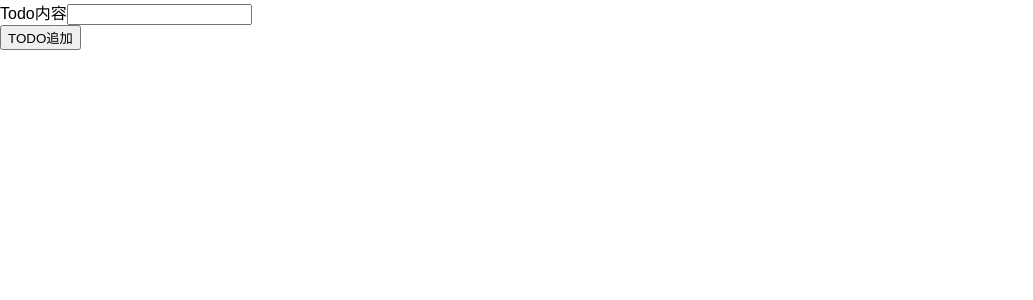
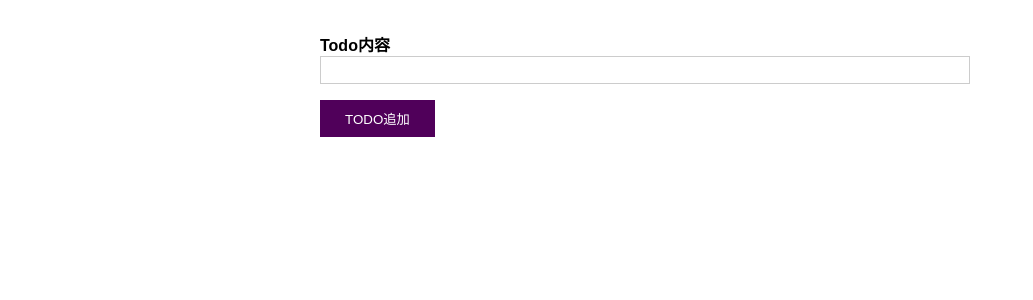
Before and after one commit to jp-knj/study_TypeScript, a React (Create React App) app in the folder 03_react-app/: page / in a window 1280 px wide. Shown: the top 300 px of the page, without its empty margins (0-1033 px from the left). Built offline with nearby package versions, Linux system fonts and the light colour scheme.

Commit message:
スタイルの追加

```diff
--- /dev/null
+++ b/03_react-app/src/components/NewTodo.css
@@ -0,0 +1,47 @@
+form {
+  width: 90%;
+  max-width: 40rem;
+  margin: 2rem auto;
+}
+
+.form-control {
+  margin-bottom: 1rem;
+}
+
+label, input {
+  display: block;
+  width: 100%;
+}
+
+label {
+  font-weight: bold;
+}
+
+input {
+  font: inherit;
+  border: 1px solid #ccc;
+  padding: 0.25rem;
+}
+
+input:focus {
+  outline: none;
+  border-color: #50005a;
+}
+
+button {
+  background: #50005a;
+  border: 1px solid #50005a;
+  color: white;
+  padding: 0.5rem 1.5rem;
+  cursor: pointer;
+}
+
+button:focus {
+  outline: none;
+}
+
+button:hover,
+button:active {
+  background: #6a0a77;
+  border-color: #6a0a77;
+}
--- a/03_react-app/src/components/NewTodo.tsx
+++ b/03_react-app/src/components/NewTodo.tsx
@@ -1,4 +1,5 @@
-import React, {useRef} from 'react';
+import React, { useRef } from 'react';
+import './NewTodo.css';
 
 type NewTodoProps = {
   onAddTodo: (todoText: string) => void;
@@ -13,7 +14,7 @@
   };
 
   return <form onSubmit={todoSubmitHandler}>
-    <div>
+    <div className="form-control">
       <label htmlFor="todo-text">Todo内容</label>
       <input type="text" id="todo-text" ref={textInputRef}></input>
     </div>
--- /dev/null
+++ b/03_react-app/src/components/TodoList.css
@@ -0,0 +1,17 @@
+ul {
+  list-style: none;
+  width: 90%;
+  max-width: 40rem;
+  margin: 2rem auto;
+  padding: 0;
+}
+
+li {
+  margin: 1rem 0;
+  padding: 1rem;
+  box-shadow: 0 2px 8px rgba(0, 0, 0, 0.26);
+  border-radius: 6px;
+  display: flex;
+  justify-content: space-between;
+  align-items: center;
+}
--- a/03_react-app/src/components/TodoList.tsx
+++ b/03_react-app/src/components/TodoList.tsx
@@ -1,4 +1,5 @@
 import React from 'react';
+import './TodoList.css';
 
 interface TodoListProps {
   items: { id: string; text: string }[];
```
